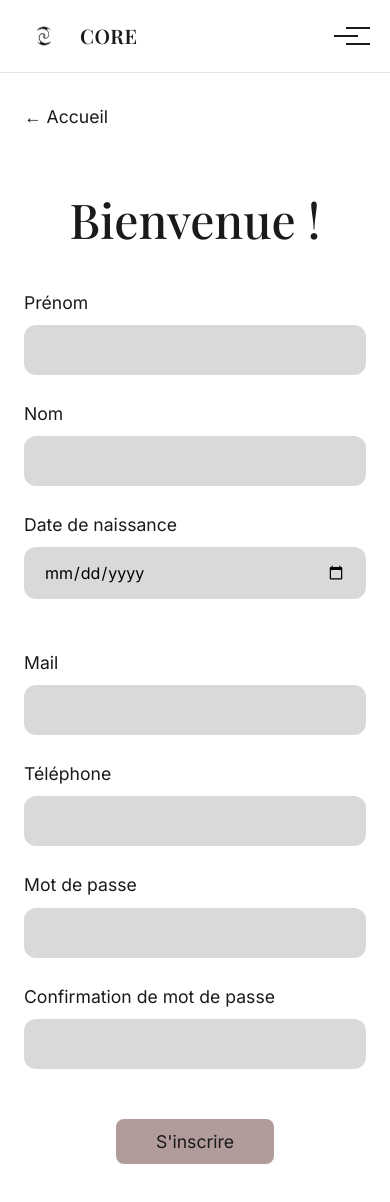
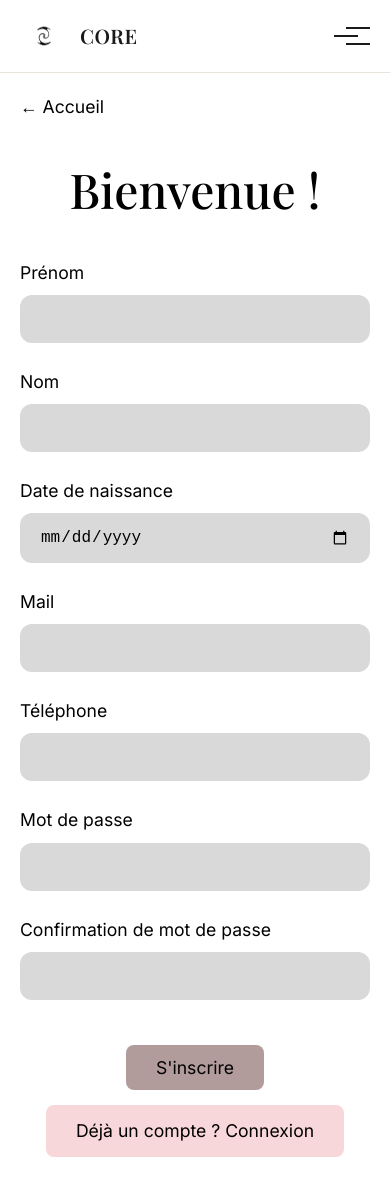
Before and after one commit to ChrisaMendoza/pilates-frontend, a React (Vite) app: page /register in a window 390 px wide. Shown: the top 1202 px of the page. After the commit the page ends 1177 px from the top, so only its background shows below. Built offline with nearby package versions, Linux system fonts and the light colour scheme; no server answers.

Commit message:
Update auth pages and add Header

```diff
--- a/src/pages/LoginPage.tsx
+++ b/src/pages/LoginPage.tsx
@@ -1,27 +1,37 @@
 import { useState } from 'react';
 import type { FormEvent } from 'react';
-import { useNavigate, Link } from 'react-router-dom';
+import { Link, useNavigate } from 'react-router-dom';
 import { login } from '../api/auth';
 import { useAuth } from '../auth/AuthContext';
 import styles from './LoginPage.module.css';
 
+function getErrorMessage(error: unknown): string {
+    if (error instanceof Error && error.message) {
+        return error.message;
+    }
+
+    return 'Login failed';
+}
+
 export default function LoginPage() {
-    const nav = useNavigate();
+    const navigate = useNavigate();
     const { refresh } = useAuth();
+
     const [username, setUsername] = useState('');
     const [password, setPassword] = useState('');
     const [error, setError] = useState<string | null>(null);
 
-    const onSubmit = async (e: FormEvent) => {
-        e.preventDefault();
+    const onSubmit = async (event: FormEvent<HTMLFormElement>) => {
+        event.preventDefault();
         setError(null);
+
         try {
             await login(username, password);
             await refresh();
-            nav('/events');
-        } catch (err: any) {
-            console.error("LOGIN ERROR:", err);
-            setError(err?.message || "Login failed");
+            navigate('/profile', { state: { source: 'login' } });
+        } catch (submitError: unknown) {
+            console.error('LOGIN ERROR:', submitError);
+            setError(getErrorMessage(submitError));
         }
     };
 
@@ -35,24 +45,28 @@ export default function LoginPage() {
 
             <form onSubmit={onSubmit} className={styles.form}>
                 <div className={styles.inputGroup}>
-                    <label className={styles.label}>Email / Numéro de téléphone</label>
+                    <label htmlFor="username" className={styles.label}>
+                        Email / Numéro de téléphone
+                    </label>
                     <input
+                        id="username"
                         className={styles.input}
                         value={username}
-                        onChange={e => setUsername(e.target.value)}
-                        placeholder=""
+                        onChange={(event) => setUsername(event.target.value)}
                         required
                     />
                 </div>
 
                 <div className={styles.inputGroup}>
-                    <label className={styles.label}>Mot de passe</label>
+                    <label htmlFor="password" className={styles.label}>
+                        Mot de passe
+                    </label>
                     <input
+                        id="password"
                         className={styles.input}
+                        type="password"
                         value={password}
-                        onChange={e => setPassword(e.target.value)}
-                        placeholder=""
-                        type="password"
+                        onChange={(event) => setPassword(event.target.value)}
                         required
                     />
                 </div>
--- a/src/pages/RegisterPage.module.css
+++ b/src/pages/RegisterPage.module.css
@@ -2,47 +2,36 @@
     display: flex;
     flex-direction: column;
     align-items: center;
-    padding: 50px var(--spacing-md);
     min-height: calc(100vh - 80px);
-    font-family: var(--font-sans);
+    padding-top: 50px;
+    font-family: 'Outfit', 'Inter', sans-serif;
 }
 
 .backLink {
     align-self: flex-start;
-    margin-bottom: 60px;
-    text-decoration: none;
-    color: var(--color-dark);
-    font-size: 1.1rem;
     display: flex;
     align-items: center;
     gap: 5px;
-    transition: opacity var(--transition-fast);
-}
-
-.backLink:hover {
-    opacity: 0.7;
+    margin-left: 40px;
+    margin-bottom: 80px;
+    color: #000;
+    font-size: 1.1rem;
+    text-decoration: none;
 }
 
 .title {
+    margin-bottom: 40px;
+    color: #000;
     font-size: 4rem;
     font-weight: 500;
-    margin-bottom: 40px;
-    color: var(--color-dark);
-    text-align: center;
 }
 
 .form {
     display: flex;
     flex-direction: column;
-    gap: 30px;
+    gap: 25px;
     width: 100%;
-    max-width: 800px;
-}
-
-.grid {
-    display: grid;
-    grid-template-columns: 1fr 1fr;
-    gap: 25px;
+    max-width: 400px;
 }
 
 .inputGroup {
@@ -52,58 +41,75 @@
 }
 
 .label {
+    color: #000;
     font-size: 1.1rem;
-    color: var(--color-dark);
 }
 
 .input {
-    background-color: #D9D9D9;
+    width: 100%;
+    padding: 15px 20px;
     border: none;
     border-radius: 12px;
-    padding: 15px 20px;
+    outline: none;
+    background-color: #d9d9d9;
     font-size: 1rem;
-    outline: none;
-    width: 100%;
-    font-family: var(--font-sans);
 }
 
-.input:focus {
-    background-color: #cfcfcf;
+.buttonGroup {
+    display: flex;
+    flex-direction: column;
+    align-items: center;
+    gap: 15px;
+    margin-top: 20px;
+}
+
+.submitButton,
+.loginButton {
+    width: fit-content;
+    border: none;
+    border-radius: 8px;
+    padding: 12px 30px;
+    color: #000;
+    font-size: 1.1rem;
+    text-align: center;
+    text-decoration: none;
+    cursor: pointer;
+    transition: background-color 0.2s;
 }
 
 .submitButton {
-    background-color: #B29B9B;
-    color: var(--color-dark);
-    border: none;
-    border-radius: 8px;
-    padding: 12px 40px;
-    font-size: 1.1rem;
-    cursor: pointer;
-    transition: background-color 0.2s;
-    width: fit-content;
-    margin: 20px auto 0;
+    background-color: #b29b9b;
 }
 
 .submitButton:hover {
     background-color: #a38989;
 }
 
+.loginButton {
+    background-color: #f8d7da;
+}
+
+.loginButton:hover {
+    background-color: #f1c1c5;
+}
+
 .error {
-    color: #cc0000;
-    margin-top: 15px;
+    margin-top: 10px;
+    color: crimson;
     text-align: center;
 }
 
 @media (max-width: 768px) {
-    .grid {
-        grid-template-columns: 1fr;
+    .registerContainer {
+        padding: 20px;
+    }
+
+    .backLink {
+        margin-left: 0;
+        margin-bottom: 40px;
     }
 
     .title {
         font-size: 3rem;
     }
-
-    .registerContainer {
-        padding-top: 30px;
-    }
 }
--- a/src/pages/RegisterPage.tsx
+++ b/src/pages/RegisterPage.tsx
@@ -1,158 +1,117 @@
 import { useState } from 'react';
-import type { FormEvent } from 'react';
-import { useNavigate, Link } from 'react-router-dom';
-import { register } from '../api/auth';
+import type { ChangeEvent, FormEvent } from 'react';
+import { Link, useNavigate } from 'react-router-dom';
 import styles from './RegisterPage.module.css';
 
-export default function RegisterPage() {
-    const nav = useNavigate();
-    const [formData, setFormData] = useState({
+type RegisterFormData = {
+    firstName: string;
+    lastName: string;
+    birthDate: string;
+    email: string;
+    phone: string;
+    password: string;
+    confirmPassword: string;
+};
+
+const initialFormData: RegisterFormData = {
     firstName: '',
     lastName: '',
     birthDate: '',
     email: '',
     phone: '',
     password: '',
-        confirmPassword: ''
-    });
-    const [error, setError] = useState<string | null>(null);
-    const [loading, setLoading] = useState(false);
-
-    const handleChange = (e: React.ChangeEvent<HTMLInputElement>) => {
-        const { name, value } = e.target;
-        setFormData(prev => ({ ...prev, [name]: value }));
+    confirmPassword: '',
 };
 
-    const onSubmit = async (e: FormEvent) => {
-        e.preventDefault();
+function getErrorMessage(error: unknown): string {
+    if (error instanceof Error && error.message) {
+        return error.message;
+    }
+
+    return 'Registration failed';
+}
+
+export default function RegisterPage() {
+    const navigate = useNavigate();
+    const [formData, setFormData] = useState<RegisterFormData>(initialFormData);
+    const [error, setError] = useState<string | null>(null);
+
+    const handleChange = (event: ChangeEvent<HTMLInputElement>) => {
+        const { name, value } = event.target;
+        setFormData((previousData) => ({
+            ...previousData,
+            [name]: value,
+        }));
+    };
+
+    const onSubmit = async (event: FormEvent<HTMLFormElement>) => {
+        event.preventDefault();
         setError(null);
 
         if (formData.password !== formData.confirmPassword) {
-            setError("Les mots de passe ne correspondent pas");
+            setError('Les mots de passe ne correspondent pas');
             return;
         }
 
         try {
-            setLoading(true);
-            await register(formData);
-            alert("Inscription réussie ! Veuillez vous connecter.");
-            nav('/login');
-        } catch (err: any) {
-            console.error("REGISTER ERROR:", err);
-            setError(err?.response?.data?.title || err?.message || "Registration failed");
-        } finally {
-            setLoading(false);
+            console.log('Registering with:', formData);
+            alert('Inscription réussie !');
+            navigate('/profile', { state: { source: 'register' } });
+        } catch (submitError: unknown) {
+            console.error('REGISTER ERROR:', submitError);
+            setError(getErrorMessage(submitError));
         }
     };
 
     return (
         <div className={styles.registerContainer}>
-            <Link to="/" className={styles.backLink}>
-                ← Accueil
-            </Link>
+            <Link to="/" className={styles.backLink}>← Accueil</Link>
 
             <h1 className={styles.title}>Bienvenue !</h1>
 
             <form onSubmit={onSubmit} className={styles.form}>
-                <div className={styles.grid}>
-                    {/* Row 1 */}
                 <div className={styles.inputGroup}>
-                        <label className={styles.label}>Prénom</label>
-                        <input
-                            name="firstName"
-                            className={styles.input}
-                            value={formData.firstName}
-                            onChange={handleChange}
-                            required
-                        />
+                    <label htmlFor="firstName" className={styles.label}>Prénom</label>
+                    <input id="firstName" name="firstName" className={styles.input} value={formData.firstName} onChange={handleChange} required />
                 </div>
 
                 <div className={styles.inputGroup}>
-                        <label className={styles.label}>Nom</label>
-                        <input
-                            name="lastName"
-                            className={styles.input}
-                            value={formData.lastName}
-                            onChange={handleChange}
-                            required
-                        />
-                    </div>
-
-                    {/* Row 2 */}
-                    <div className={styles.inputGroup}>
-                        <label className={styles.label}>Date de naissance</label>
-                        <input
-                            name="birthDate"
-                            type="date"
-                            className={styles.input}
-                            value={formData.birthDate}
-                            onChange={handleChange}
-                            required
-                        />
-                    </div>
-
-                    {/* Empty Slot */}
-                    <div className={styles.inputGroup}></div>
-
-                    {/* Row 3 */}
-                    <div className={styles.inputGroup}>
-                        <label className={styles.label}>Mail</label>
-                        <input
-                            name="email"
-                            type="email"
-                            className={styles.input}
-                            value={formData.email}
-                            onChange={handleChange}
-                            required
-                        />
+                    <label htmlFor="lastName" className={styles.label}>Nom</label>
+                    <input id="lastName" name="lastName" className={styles.input} value={formData.lastName} onChange={handleChange} required />
                 </div>
 
                 <div className={styles.inputGroup}>
-                        <label className={styles.label}>Téléphone</label>
-                        <input
-                            name="phone"
-                            type="tel"
-                            className={styles.input}
-                            value={formData.phone}
-                            onChange={handleChange}
-                            required
-                        />
-                    </div>
-
-                    {/* Row 4 */}
-                    <div className={styles.inputGroup}>
-                        <label className={styles.label}>Mot de passe</label>
-                        <input
-                            name="password"
-                            type="password"
-                            className={styles.input}
-                            value={formData.password}
-                            onChange={handleChange}
-                            required
-                        />
+                    <label htmlFor="birthDate" className={styles.label}>Date de naissance</label>
+                    <input id="birthDate" name="birthDate" type="date" className={styles.input} value={formData.birthDate} onChange={handleChange} required />
                 </div>
 
                 <div className={styles.inputGroup}>
-                        <label className={styles.label}>Confirmation de mot de passe</label>
-                        <input
-                            name="confirmPassword"
-                            type="password"
-                            className={styles.input}
-                            value={formData.confirmPassword}
-                            onChange={handleChange}
-                            required
-                        />
-                    </div>
+                    <label htmlFor="email" className={styles.label}>Mail</label>
+                    <input id="email" name="email" type="email" className={styles.input} value={formData.email} onChange={handleChange} required />
                 </div>
 
-                <button type="submit" className={styles.submitButton} disabled={loading}>
-                    {loading ? 'Inscription...' : 'S\'inscrire'}
-                </button>
+                <div className={styles.inputGroup}>
+                    <label htmlFor="phone" className={styles.label}>Téléphone</label>
+                    <input id="phone" name="phone" type="tel" className={styles.input} value={formData.phone} onChange={handleChange} required />
+                </div>
+
+                <div className={styles.inputGroup}>
+                    <label htmlFor="password" className={styles.label}>Mot de passe</label>
+                    <input id="password" name="password" type="password" className={styles.input} value={formData.password} onChange={handleChange} required />
+                </div>
+
+                <div className={styles.inputGroup}>
+                    <label htmlFor="confirmPassword" className={styles.label}>Confirmation de mot de passe</label>
+                    <input id="confirmPassword" name="confirmPassword" type="password" className={styles.input} value={formData.confirmPassword} onChange={handleChange} required />
+                </div>
+
+                <div className={styles.buttonGroup}>
+                    <button type="submit" className={styles.submitButton}>S'inscrire</button>
+                    <Link to="/login" className={styles.loginButton}>Déjà un compte ? Connexion</Link>
+                </div>
 
                 {error && <p className={styles.error}>{error}</p>}
             </form>
-
-
         </div>
     );
 }
```
Also changed, not shown: src/App.tsx (+7 -5 lines), src/pages/Header.tsx (added, +71 -0 lines). Lines whose indentation alone changed are shown as unchanged.
